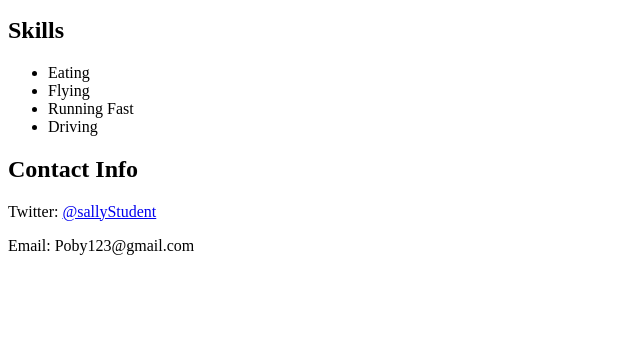
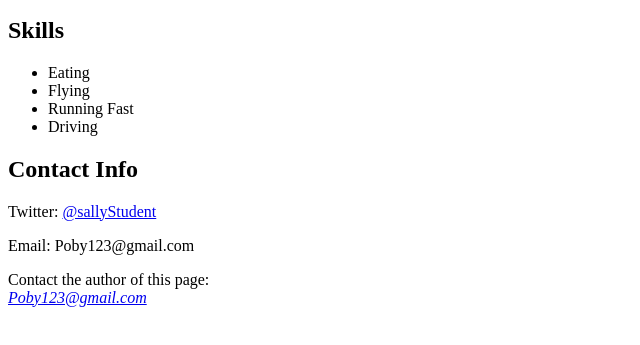
Before and after one commit to mattoertel/About-Me, a plain HTML site: page index.html in a window 1280 px wide. Shown: the part 101-446 px from the top of the page, without its empty margins (0-640 px from the left). Drawn offline with Linux system fonts and the light colour scheme.

Commit message:
Update index.html
Added footer and address elements which I just learned.

```diff
--- a/index.html
+++ b/index.html
@@ -14,5 +14,11 @@
   <p>Twitter: <a href="https://twitter.com/sallyStudent">@sallyStudent</a></p>
   <p>Email: Poby123@gmail.com</p>
 </div>
+<footer>
+  Contact the author of this page:
+  <address>
+    <a href="mailto:poby123@gmail.com">Poby123@gmail.com</a>
+  </address>
+</footer>
 
 </html>
```
